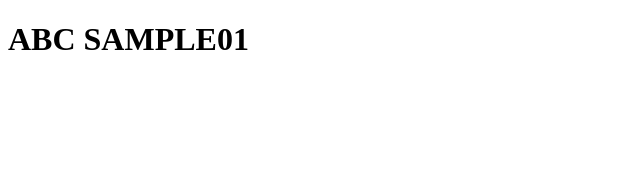
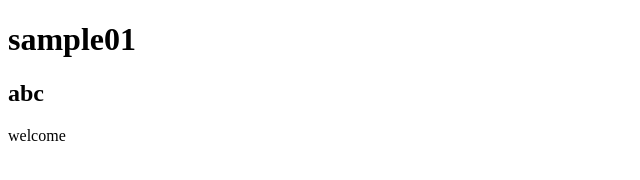
Before and after one commit to pompa94/pull, a plain HTML site: page index.html in a window 1280 px wide. Shown: the whole page, without its empty margins (0-640 px from the left). Drawn offline with Linux system fonts and the light colour scheme.

Commit message:
pull end

```diff
--- a/index.html
+++ b/index.html
@@ -7,6 +7,8 @@
     <title>pull</title>
 </head>
 <body>
-    <h1>ABC SAMPLE01</h1>
+    <h1>sample01</h1>
+    <h2>abc</h2>
+    <p>welcome</p>
 </body>
 </html>
```
